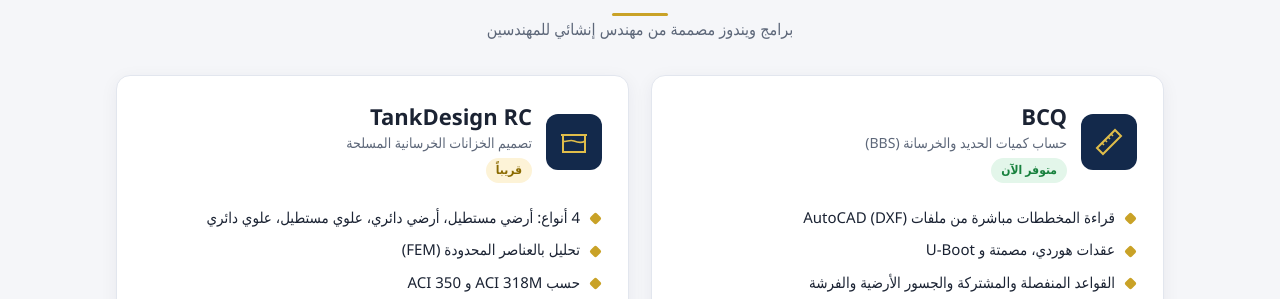
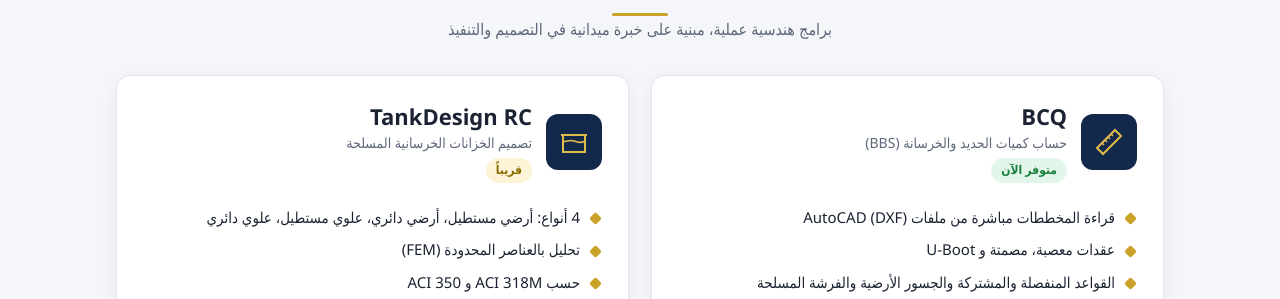
Before and after one commit to hes-engineering/hes-engineering.github.io, a plain HTML site: page index.html in a window 1280 px wide. Shown: the part 484-783 px from the top of the page. Drawn offline with Linux system fonts and the light colour scheme.

Commit message:
Add files via upload

```diff
--- a/index.html
+++ b/index.html
@@ -128,7 +128,7 @@ footer b{color:var(--gold-2)}
   <div class="wrap">
     <div class="title">
       <h2 data-ar="البرامج" data-en="Programs">البرامج</h2>
-      <p data-ar="برامج ويندوز مصممة من مهندس إنشائي للمهندسين" data-en="Windows programs built by a structural engineer, for engineers">برامج ويندوز مصممة من مهندس إنشائي للمهندسين</p>
+      <p data-ar="برامج هندسية عملية، مبنية على خبرة ميدانية في التصميم والتنفيذ" data-en="Practical engineering software, built on field experience in design and construction">برامج هندسية عملية، مبنية على خبرة ميدانية في التصميم والتنفيذ</p>
     </div>
 
     <div class="grid">
@@ -144,8 +144,8 @@ footer b{color:var(--gold-2)}
         </div>
         <ul>
           <li data-ar="قراءة المخططات مباشرة من ملفات AutoCAD (DXF)" data-en="Reads drawings directly from AutoCAD (DXF) files">قراءة المخططات مباشرة من ملفات AutoCAD (DXF)</li>
-          <li data-ar="عقدات هوردي، مصمتة و U-Boot" data-en="Ribbed, solid and U-Boot slabs">عقدات هوردي، مصمتة و U-Boot</li>
-          <li data-ar="القواعد المنفصلة والمشتركة والجسور الأرضية والفرشة" data-en="Isolated &amp; combined footings, ground beams and rafts">القواعد المنفصلة والمشتركة والجسور الأرضية والفرشة</li>
+          <li data-ar="عقدات معصبة، مصمتة و U-Boot" data-en="Ribbed, solid and U-Boot slabs">عقدات معصبة، مصمتة و U-Boot</li>
+          <li data-ar="القواعد المنفصلة والمشتركة والجسور الأرضية والفرشة المسلحة" data-en="Isolated &amp; combined footings, ground beams and reinforced mat foundations">القواعد المنفصلة والمشتركة والجسور الأرضية والفرشة المسلحة</li>
           <li data-ar="تجميع الحديد حسب القطر وطول القص" data-en="Bars grouped by diameter and cut length">تجميع الحديد حسب القطر وطول القص</li>
           <li data-ar="كميات الخرسانة والطوب، وتقارير Excel عربي أو إنجليزي" data-en="Concrete &amp; block quantities, Excel reports in Arabic or English">كميات الخرسانة والطوب، وتقارير Excel عربي أو إنجليزي</li>
         </ul>
```
